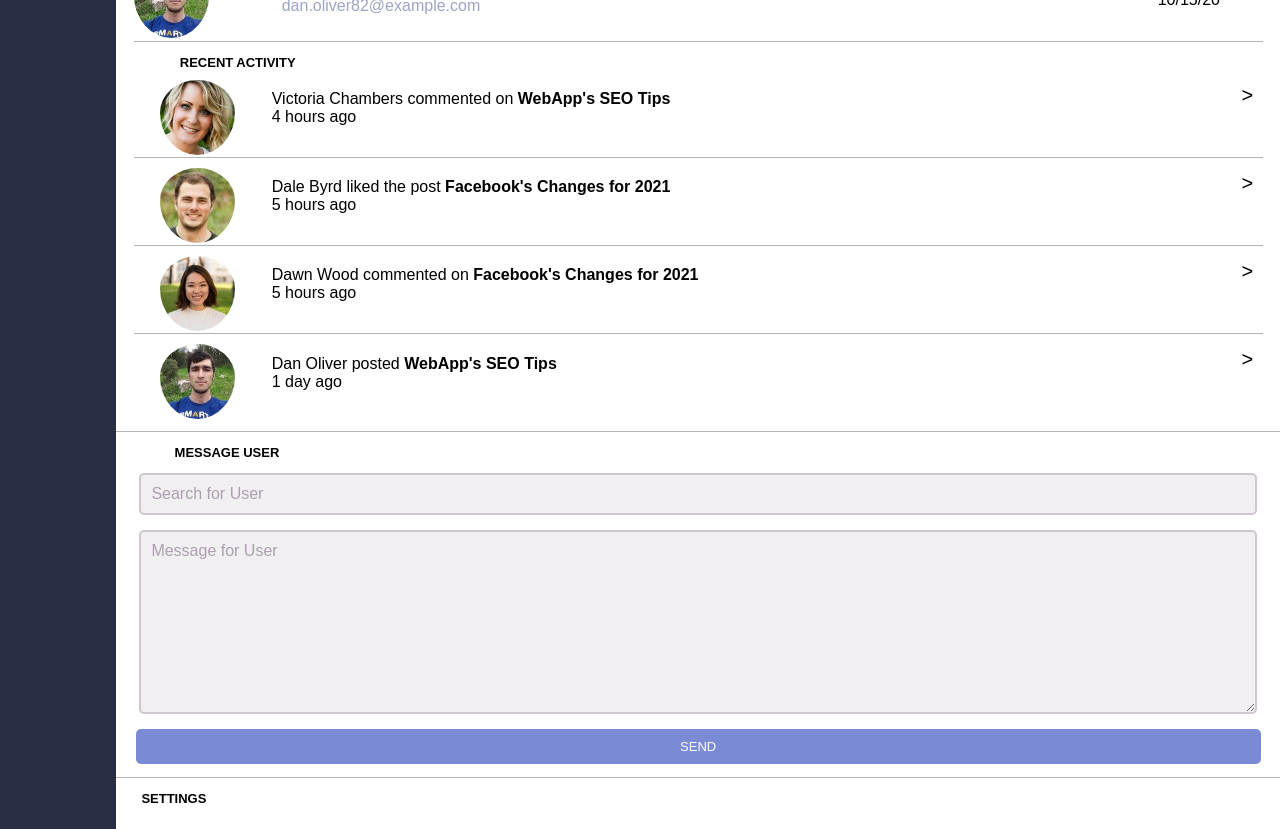
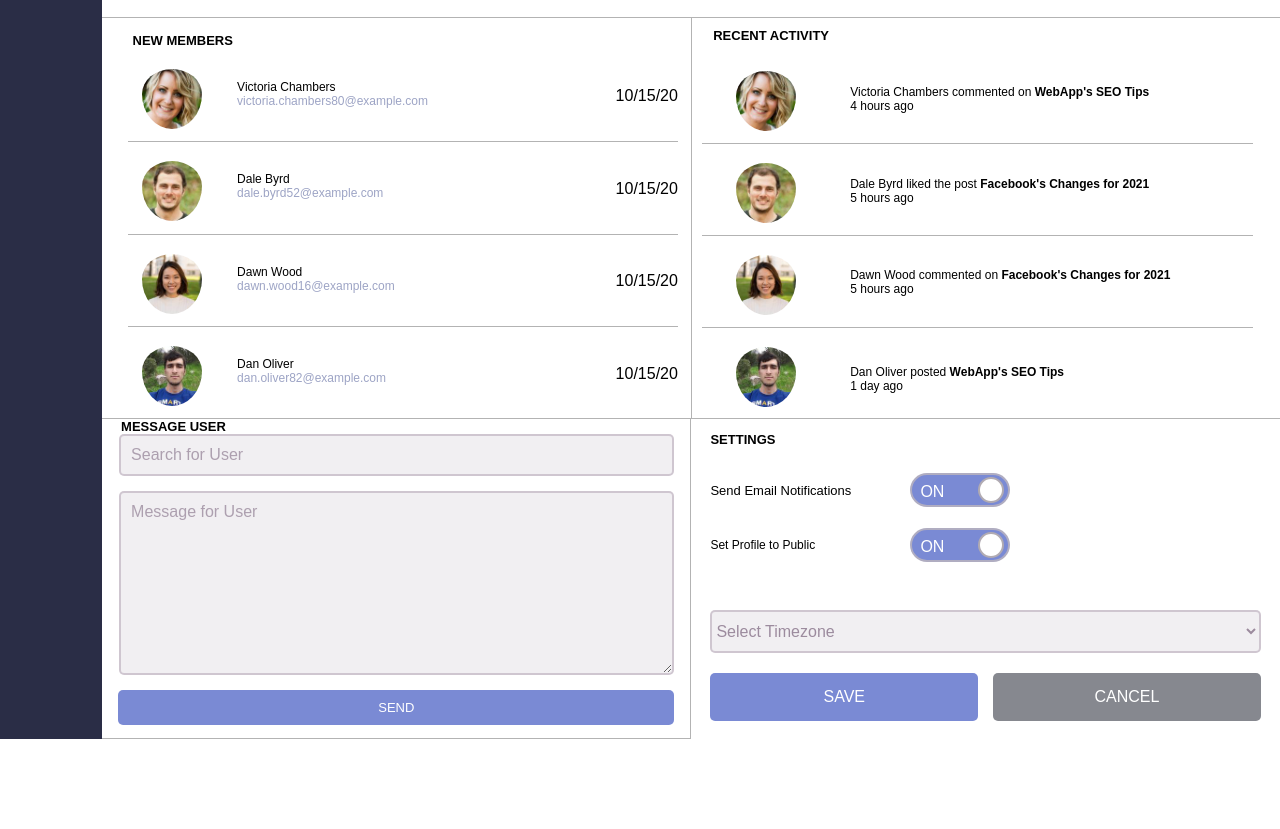
Before and after one commit to hewadnoori/techdegree-project-7, a plain HTML site: page index.html in a window 1280 px wide. Shown: the part 1381-2210 px from the top of the page. After the commit the page ends 2120 px from the top, so only its background shows below. Drawn offline with nearby package versions, Linux system fonts and the light colour scheme.

Commit message:
finished

```diff
--- a/css/style.css
+++ b/css/style.css
@@ -569,7 +569,7 @@ option {
     .three-charts {
         display: grid;
         grid-template-columns: 44vw 44vw;
-        grid-template-rows: 350px 250px;
+        grid-template-rows: 45vw 30vw;
         grid-template-areas:
             'linechart linechart'
             'barchart doughnutchart';
@@ -583,9 +583,7 @@ option {
     }
 
     .linechart {
-
-        width: 680px;
-
+        width: 87vw;
     }
 
     .barchart {
@@ -594,7 +592,7 @@ option {
     }
 
     .bar {
-        width: 340px;
+        width: 44vw;
         margin-top: 30px;
     }
 
@@ -611,7 +609,7 @@ option {
     }
 
     .doughnut {
-        width: 300px;
+        width: 35vw;
         padding-left: 60px;
     }
 
@@ -652,6 +650,12 @@ option {
 
     .social {
         width: 92%;
+    }
+
+    .new-members,
+    .recent-activity,
+    .message-section .title {
+        width: 96%;
     }
 
     .social p {
@@ -702,6 +706,7 @@ option {
             'image comment';
         grid-template-columns: 10vw 80vw;
         grid-template-rows: 8vh;
+        justify-items: start;
         width: 98%;
     }
 
@@ -736,3 +741,131 @@ option {
         justify-self: start;
     }
 }
+
+@media screen and (min-width: 1024px) {
+    .doughnut {
+        width: 34vw;
+    }
+
+    .center {
+        padding-bottom: 0;
+    }
+
+    .social-widget {
+        grid-template-columns: 45vw 41vw;
+        grid-template-rows: 50vh;
+        grid-template-areas:
+            'new recent';
+        grid-column-gap: 11px;
+    }
+
+    .social-widget .title {
+        text-align: start;
+    }
+
+    .new-members {
+        padding-left: 10px;
+    }
+
+    .new-mem {
+        grid-area: new;
+    }
+
+    .social-widget .newMem {
+        width: 43vw;
+        grid-template-columns: 7vw 27vw 9vw;
+    }
+
+    .social-widget .newMem img {
+        width: 60px;
+        justify-self: center;
+        align-self: center;
+    }
+
+    .social-widget .newMem .date {
+        justify-self: end;
+    }
+
+    .social-widget .newMem div p {
+        font-size: 12px;
+    }
+
+    .social-widget .newMem:nth-of-type(4) {
+        border: none;
+    }
+
+    .new-mem .title {
+        width: 43vw;
+    }
+
+    .recent-act {
+        grid-area: recent;
+    }
+
+    .social-widget .recent {
+        width: 43vw;
+        grid-template-columns: 10vw 33vw;
+        grid-template-rows: 11vh;
+    }
+
+    .recent-activity {
+        margin: 8px;
+    }
+
+    .social-widget .recent img {
+        width: 60px;
+        justify-self: center;
+        align-self: center;
+    }
+
+    .social-widget .recent div p {
+        font-size: 12px;
+    }
+
+    .social-widget .recent:after {
+        content: '';
+    }
+
+    .new-mem {
+        border-right: 1px solid rgb(179, 179, 179);
+    }
+
+    .bottom {
+        display: grid;
+        grid-template-columns: 46vw 46vw;
+    }
+
+    .message-section {
+        border-right: 1px solid rgb(179, 179, 179);
+    }
+
+    .message-section .title {
+        width: 43vw;
+        justify-self: center;
+        margin: 0;
+    }
+
+    .message-user {
+        width: 43vw;
+
+    }
+
+    .settings-section .width {
+        width: 43vw;
+    }
+
+    .set {
+        grid-template-columns: 200px auto;
+
+    }
+
+    #timezone {
+        width: 43vw;
+        margin-top: 40px;
+    }
+
+    .save,
+    .cancel {
+        margin-bottom: 14px;
+    }
+}
--- a/index.html
+++ b/index.html
@@ -23,7 +23,7 @@
 
     </header>
     <nav>
-        <g class="nav-links">
+        <div class="nav-links">
             <div>
                 <a href="Dashboard">
                     <svg class="home" xmlns="http://www.w3.org/2000/svg" viewBox="0 0 122.88 114.45">
@@ -56,7 +56,7 @@
                     </svg>
                 </a>
             </div>
-        </g>
+        </div>
     </nav>
     <main>
         <div class="dashboard">
@@ -92,7 +92,7 @@
                     </div>
                     <div class="three-charts">
                         <div class="border">
-                            <div class="linechart">
+                            <div class="linechart" style="position: relative;">
                                 <canvas id="myLineChart"></canvas>
                             </div>
 
@@ -150,8 +150,9 @@
                 </div>
             </div>
             <div class=" center border">
+                <div class="social-widget">
+                    <div class="new-mem">
                         <h3 class="title new-members">NEW MEMBERS</h3>
-                <div class="social-widget">
                         <div class="border newMem">
                             <img src="images/member-1.jpg" alt="Victoria Chambers">
                             <div>
@@ -184,7 +185,9 @@
                             </div>
                             <p class="date">10/15/20</p>
                         </div>
+                    </div>
 
+                    <div class="recent-act">
                         <h3 class="title recent-activity">RECENT ACTIVITY</h3>
                         <div class="border recent">
                             <img src="images/member-1.jpg" alt="Victoria Chambers">
@@ -215,10 +218,13 @@
                             </div>
                         </div>
                     </div>
+
                 </div>
+            </div>
+            <div class="bottom">
                 <div class="border message-section">
                     <h3 class="title">MESSAGE USER</h3>
-                <form action="" class="message-user width">
+                    <form action="https://teamtreehouse.com/projects/webapp-dashboard#instructions" method="get" class="message-user width">
                         <input type="search" name="search-bar" id="search-bar" placeholder="Search for User">
                         <textarea name="message" id="message" placeholder="Message for User" cols="30" rows="10"></textarea>
                         <input type="submit" name="send" id="send" value="SEND">
@@ -286,7 +292,7 @@
                             <button class="save">SAVE</button>
                             <button class= 'cancel'>CANCEL</button>
                         </div>
-
+                    </div>
                 </div>
             </div>
         </div>
```
Lines whose indentation alone changed are shown as unchanged.
